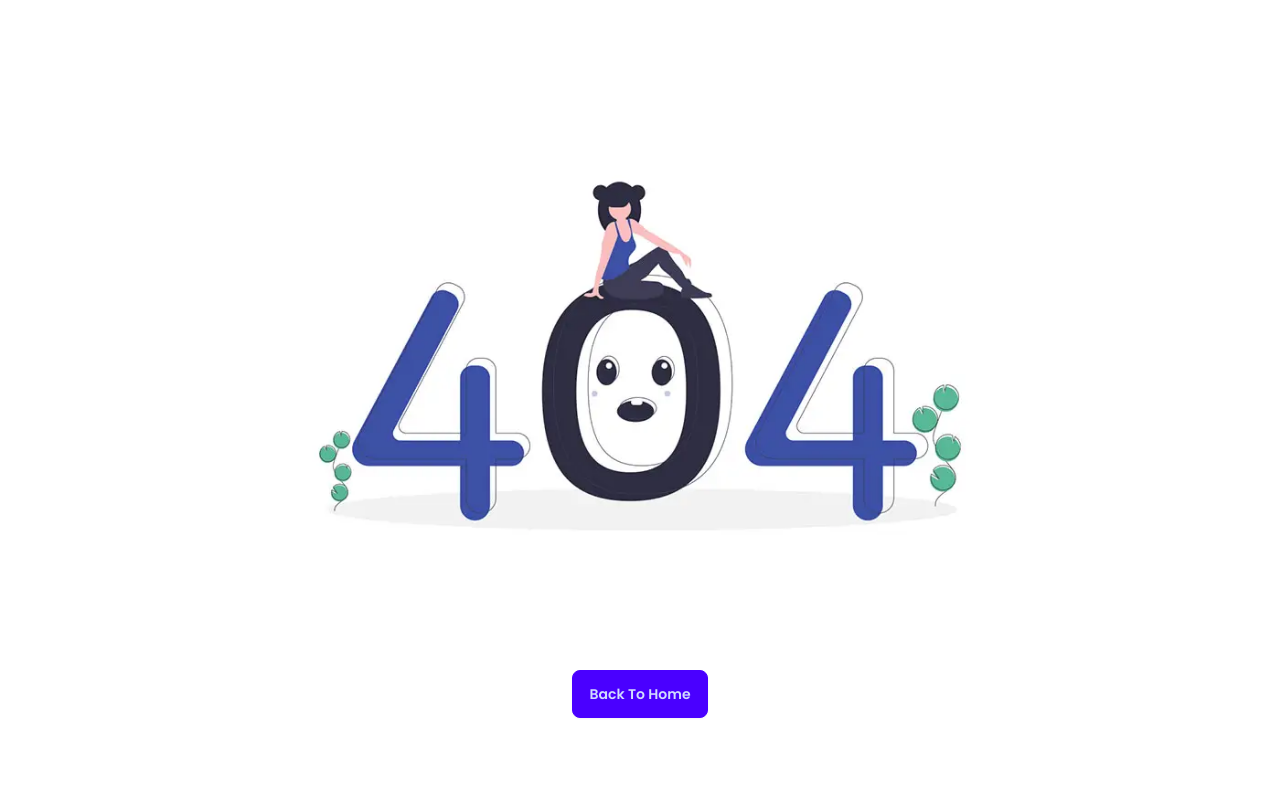
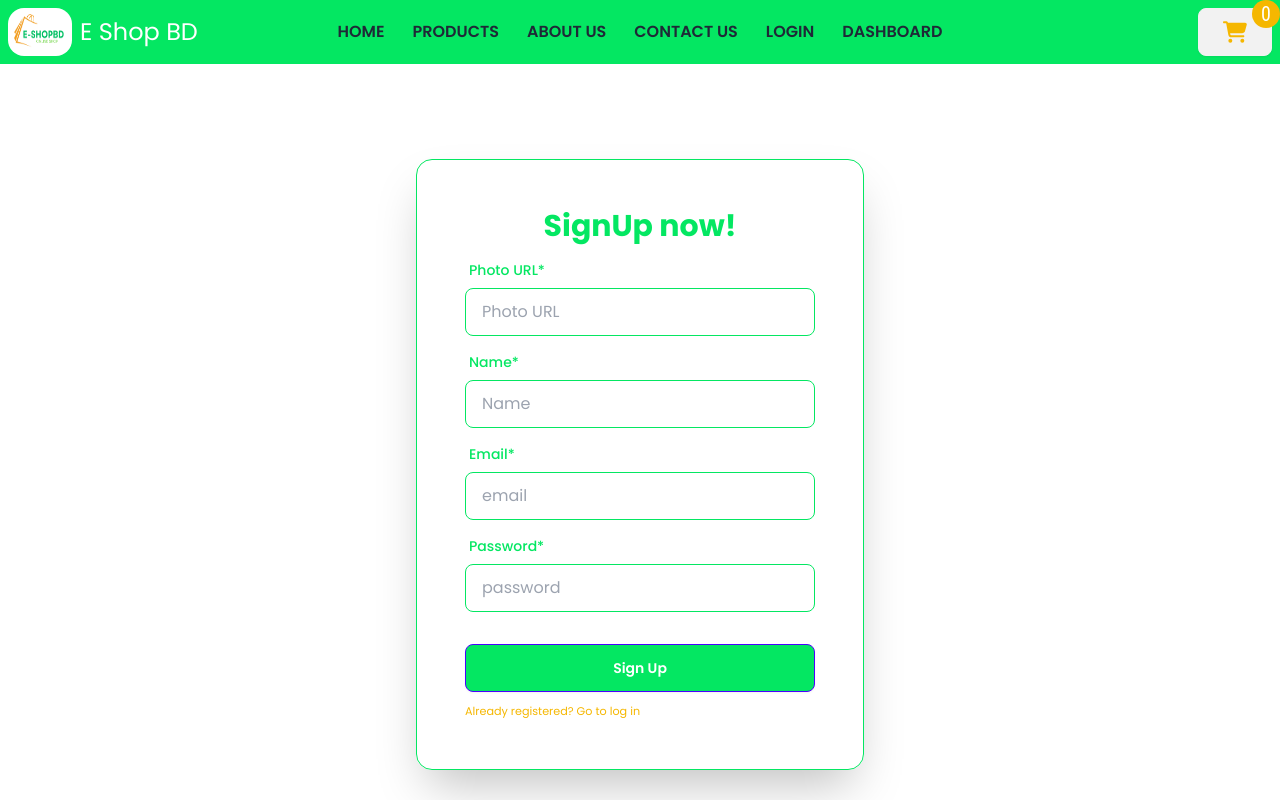
Before and after one commit to taskinahmadalfaruqe/kito-green-tea, a React (Vite) app: page /signup in a window 1280 px wide. Shown: the top 800 px of the page. Built offline with nearby package versions, Linux system fonts and the light colour scheme; no server answers.

Commit message:
[loginpage] update login page and signup page

```diff
--- a/package.json
+++ b/package.json
@@ -17,6 +17,7 @@
     "react": "^18.2.0",
     "react-awesome-reveal": "^4.2.8",
     "react-dom": "^18.2.0",
+    "react-helmet": "^6.1.0",
     "react-hook-form": "^7.51.4",
     "react-icons": "^5.0.1",
     "react-router-dom": "^6.22.3",
--- a/src/Pages/About/About.jsx
+++ b/src/Pages/About/About.jsx
@@ -1,6 +1,5 @@
 
 import SectionTitle from "../../shared/SectionTitle";
-
 const About = () => {
   return (
     <div className="container min-h-screen">
--- a/src/Pages/Home/Home.jsx
+++ b/src/Pages/Home/Home.jsx
@@ -1,14 +1,18 @@
+import { Helmet } from "react-helmet";
 import Banner from "../../components/Banner/Banner";
 import Contact from "../../components/Contact/Contact";
 import AllProductCard from "../../components/ProductCard/AllProductCard";
 
 const Home = () => {
   return (
-    <div>
+    <>
+     <Helmet>
+        <title>Home | E-Shop BD</title>
+      </Helmet>
       <Banner />
       <AllProductCard></AllProductCard>
       <Contact />
-    </div>
+    </>
   );
 };
 
--- /dev/null
+++ b/src/Pages/Login/Login.jsx
@@ -0,0 +1,52 @@
+// eslint-disable-next-line no-unused-vars
+import React from 'react';
+import { Link } from 'react-router-dom';
+
+const Login = () => {
+    return (
+        <>
+            <div className="hero log-in min-h-screen ">
+                <div className="hero-content flex-col lg:flex-row-reverse rounded-2xl shadow-2xl border border-Primary_Color">
+
+                    <div className="card shrink-0 w-full max-w-sm ">
+                        <form className="card-body">
+                            <h2 className='text-3xl font-bold text-center text-Primary_Color'>Login now!</h2>
+                            <div className="form-control">
+                                <label className="label">
+                                    <span className="label-text text-Primary_Color">Email*</span>
+                                </label>
+                                <input type="email"
+                                    name="email"
+                                    placeholder="email"
+                                    className="input input-bordered bg-White_Color border-Primary_Color"
+                                    required />
+                            </div>
+                            <div className="form-control">
+                                <label className="label">
+                                    <span className="label-text text-Primary_Color">Password*</span>
+                                </label>
+                                <input type="password"
+                                    name="password"
+                                    placeholder="password"
+                                    className="input input-bordered bg-White_Color border-Primary_Color"
+                                    required />
+
+                            </div>
+                            <div className="form-control mt-6">
+                                <input type="submit" className="btn btn-primary text-White_Color font-semibold bg-Primary_Color" value="Login" />
+                            </div>
+
+                            <div className="form-control">
+                                <p className='text-Yellow_Color'><small>New Here? <Link to={'/signup'}> Create an Acount</Link></small></p>
+                            </div>
+                        </form>
+
+                    </div>
+
+                </div>
+            </div>
+        </>
+    );
+};
+
+export default Login;
--- a/src/Pages/Login/Longin.jsx
+++ /dev/null
@@ -1,46 +0,0 @@
-// eslint-disable-next-line no-unused-vars
-import React from 'react';
-import { Link } from 'react-router-dom';
-
-const Longin = () => {
-    return (
-        <>
-            <div className="hero log-in min-h-screen ">
-                <div className="hero-content flex-col lg:flex-row-reverse shadow-2xl">
-
-                    <div className="card shrink-0 w-full max-w-sm  ">
-                        <form  className="card-body">
-                            <h2 className='text-5xl font-bold text-center text-black'>Login now!</h2>
-                            <div className="form-control">
-                                <label className="label">
-                                    <span className="label-text text-black">Email</span>
-                                </label>
-                                <input type="email" name="email" placeholder="email" className="input input-bordered bg-white" required />
-                            </div>
-                            <div className="form-control">
-                                <label className="label">
-                                    <span className="label-text text-black">Password</span>
-                                </label>
-                                <input type="password" name="password" placeholder="password" className="input input-bordered bg-white" required />
-                                <label className="label">
-                                    <a href="#" className="label-text-alt link link-hover">Forgot password?</a>
-                                </label>
-                            </div>
-                            <div className="form-control mt-6">
-                                <input type="submit" className="btn btn-primary text-white font-semibold bg-Primary_Color" value="Login" />
-                            </div>
-
-                            <div className="form-control">
-                                <p className='text-Yellow_Color'><small>New Here? <Link to={'/signup'}> Create an Acount</Link></small></p>
-                            </div>
-                        </form>
-
-                    </div>
-
-                </div>
-            </div>
-        </>
-    );
-};
-
-export default Longin;
--- a/src/Pages/ProductPage/ProductPage.jsx
+++ b/src/Pages/ProductPage/ProductPage.jsx
@@ -1,10 +1,14 @@
 import AllProductCard from "../../components/ProductCard/AllProductCard";
+import { Helmet } from 'react-helmet';
 
 const ProductPage = () => {
   return (
-    <div>
+    <>
+      <Helmet>
+        <title>Product | E-Shop BD</title>
+      </Helmet>
       <AllProductCard></AllProductCard>
-    </div>
+    </>
   );
 };
 
--- a/src/Pages/SignUp/SignUp.jsx
+++ b/src/Pages/SignUp/SignUp.jsx
@@ -5,52 +5,59 @@
 
 const SignUp = () => {
 
-    const { register,  handleSubmit,  formState: { errors } } = useForm();
+    const { register, handleSubmit, formState: { errors } } = useForm();
 
     return (
         <>
 
 
             <div className="hero log-in min-h-screen ">
-            <div className="hero-content   shadow-2xl">
+                <div className="hero-content shadow-2xl rounded-2xl border border-Primary_Color">
 
-                <div className="card shrink-0 w-full max-w-sm  ">
+                    <div className="card shrink-0 w-full max-w-md  ">
                         <form onSubmit={handleSubmit()} className="card-body">
-                        <h2 className='text-5xl font-bold text-center text-black'>SignUp now!</h2>
+                            <h2 className='text-3xl font-bold text-center text-Primary_Color'>SignUp now!</h2>
                             <div className="form-control">
                                 <label className="label">
-                                <span className="label-text text-black">Photo URL</span>
+                                    <span className="label-text font-medium text-Primary_Color">Photo URL*</span>
                                 </label>
-                            <input type="text" {...register("photoURL", { required: true })} placeholder="Photo URL" className="input input-bordered" />
+                                <input type="text" {...register("photoURL", { required: true })} placeholder="Photo URL"
+                                    className="input input-bordered border-Primary_Color" />
                                 {errors.photoURL && <span className="text-red-600">Photo URL field is required</span>}
                             </div>
                             <div className="form-control">
                                 <label className="label">
-                                <span className="label-text text-black">Name</span>
+                                    <span className="label-text font-medium text-Primary_Color">Name*</span>
                                 </label>
-                            <input type="text" {...register("name", { required: true })} name='name' placeholder="Name" className="input input-bordered" />
+                                <input type="text" {...register("name", { required: true })}
+                                    name='name'
+                                    placeholder="Name"
+                                    className="input input-bordered border-Primary_Color" />
                                 {errors.name && <span className="text-red-600">Name field is required</span>}
                             </div>
                             <div className="form-control">
                                 <label className="label">
-                                <span className="label-text text-black">Email</span>
+                                    <span className="label-text font-medium text-Primary_Color">Email*</span>
                                 </label>
-                            <input type="email" {...register("email", { required: true })} name="email" placeholder="email" className="input input-bordered " />
+                                <input type="email" {...register("email", { required: true })}
+                                    name="email"
+                                    placeholder="email"
+                                    className="input input-bordered border-Primary_Color" />
                                 {errors.email && <span className="text-red-600">Email field is required</span>}
                             </div>
                             <div className="form-control">
                                 <label className="label">
-                                <span className="label-text text-black">Password</span>
+                                    <span className="label-text font-medium text-Primary_Color">Password*</span>
                                 </label>
-                            <input type="password" {...register("password", { required: true, pattern: /^(?=.*[A-Z])(?=.*[@#$!%^&*()_+])[A-Za-z\d@#$!%^&*()_+]{6,}$/i })} name="password" placeholder="password" className="input input-bordered " />
+                                <input type="password" {...register("password", { required: true, pattern: /^(?=.*[A-Z])(?=.*[@#$!%^&*()_+])[A-Za-z\d@#$!%^&*()_+]{6,}$/i })} name="password" placeholder="password"
+                                    className="input input-bordered border-Primary_Color" />
                                 {errors.password?.type === 'pattern' && <p className="text-red-500">More than 6 digit with capital latter & special character</p>}
-                            <label className="label">
-                                <a href="#" className="label-text-alt link link-hover">Forgot password?</a>
-                            </label>
                             </div>
 
                             <div className="form-control mt-6">
-                            <input type="submit" className="btn btn-primary text-white font-semibold" value="Sign Up" />
+                                <input type="submit"
+                                    className="btn btn-primary text-White_Color font-semibold bg-Primary_Color"
+                                    value="Sign Up" />
                             </div>
                             <div className="form-control">
                                 <p className='text-Yellow_Color'><small>Already registered? <Link to='/login'>  Go to log in</Link></small></p>
--- a/src/components/ProductCard/SingleProductCard.jsx
+++ b/src/components/ProductCard/SingleProductCard.jsx
@@ -49,7 +49,7 @@
 
   return (
     <div className=" shadow-xl rounded-lg p-5  space-y-3 flex justify-between flex-col border-2">
-      <div className="flex justify-center items-center h-80 overflow-hidden">
+      <div className="flex justify-center items-center h-60 overflow-hidden">
         <img src={image} alt="Image" className="max-h-[280px] w-[200px]" />
       </div>
       <div className="font-semibold text-xl pt-5">{productName}</div>
--- a/src/shared/Navbar.jsx
+++ b/src/shared/Navbar.jsx
@@ -55,6 +55,16 @@
         }
       >
         Contact US
+      </NavLink>
+      <NavLink
+        to={"/login"}
+        className={({ isActive }) =>
+          isActive
+            ? "bg-White_Color  p-1 px-3 rounded-md"
+            : " hover:bg-whiteColor    hover:text-White_Color p-1 px-3 rounded-md"
+        }
+      >
+        Login
       </NavLink>
 
       <NavLink
```
Also changed, not shown: src/Router/router.jsx (+10 -0 lines), 1 other file (tests, documents, lock files or other folders). Lines whose indentation alone changed are shown as unchanged.
